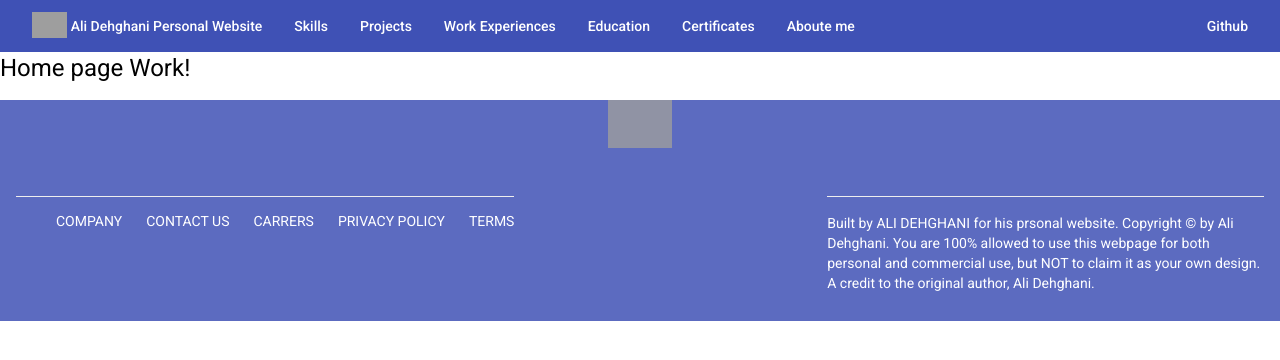
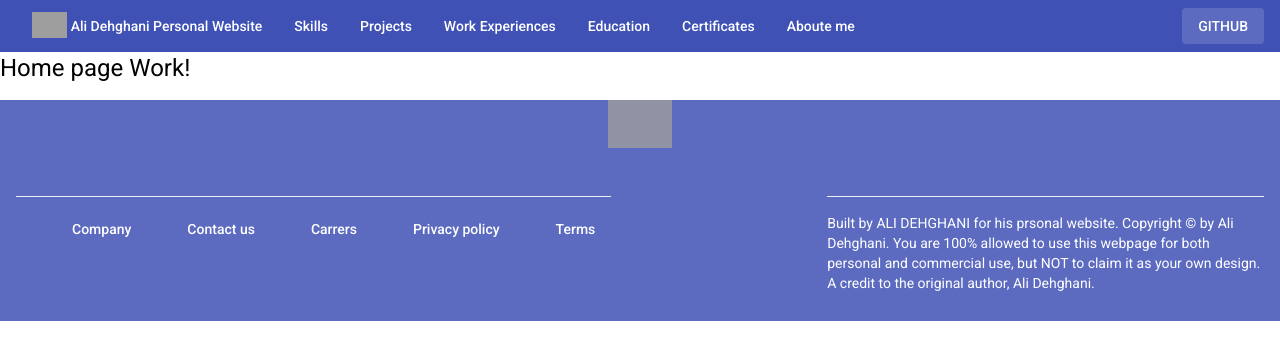
Before and after one commit to alixdehghani/AlixPersonalWebsite, an Angular app: page / in a window 1280 px wide. Shown: the top 360 px of the page. Built offline with nearby package versions, Linux system fonts and the light colour scheme; grey boxes are pictures that could not be loaded.

Commit message:
nav bar fix router link

```diff
--- a/src/app/core/footer/footer.component.html
+++ b/src/app/core/footer/footer.component.html
@@ -6,11 +6,11 @@
     <div class="footer_content">
         <div class="footer_navigation">
             <ul class="footer_list">
-                <li class="footer_item"><a href="#" class="footer_link">Company</a></li>
-                <li class="footer_item"><a href="#" class="footer_link">Contact us</a></li>
-                <li class="footer_item"><a href="#" class="footer_link">Carrers</a></li>
-                <li class="footer_item"><a href="#" class="footer_link">Privacy policy</a></li>
-                <li class="footer_item"><a href="#" class="footer_link">Terms</a></li>
+                <li class="footer_item"><a mat-button routerLink="/" class="footer_link">Company</a></li>
+                <li class="footer_item"><a mat-button routerLink="/" class="footer_link">Contact us</a></li>
+                <li class="footer_item"><a mat-button routerLink="/" class="footer_link">Carrers</a></li>
+                <li class="footer_item"><a mat-button routerLink="/" class="footer_link">Privacy policy</a></li>
+                <li class="footer_item"><a mat-button routerLink="/" class="footer_link">Terms</a></li>
             </ul>
         </div>
         <p class="footer_copyright">
--- a/src/app/core/header/navbar.component.scss
+++ b/src/app/core/header/navbar.component.scss
@@ -5,6 +5,25 @@
     background-color: mat-color($mat-indigo, 500);
     color: mat-color($mat-grey, A100);
     padding: 0.5rem 1rem;
+
+    a {
+        &:link,
+        &:visited {
+            color: mat-color($mat-grey, A100);
+            background-color: mat-color($mat-indigo, 400);
+            text-decoration: none;
+            text-transform: uppercase;
+            display: inline-block;
+            transition: all .2s;
+        }
+
+        &:hover,
+        &:active {
+            color: mat-color($mat-grey, A200);
+            box-shadow: 0 1rem 2rem rgba(#000, .4);
+            transform: scale(1.03);
+        }
+    }
 
     &-window {
         display: flex;
```
